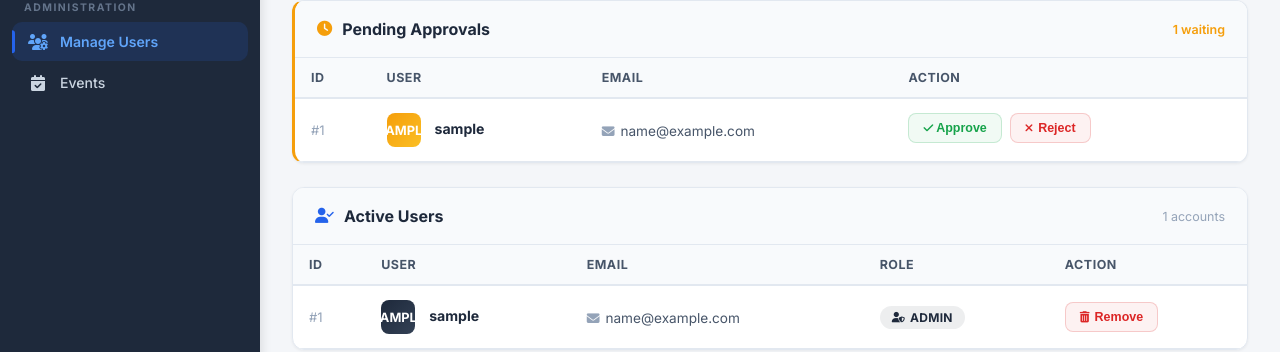
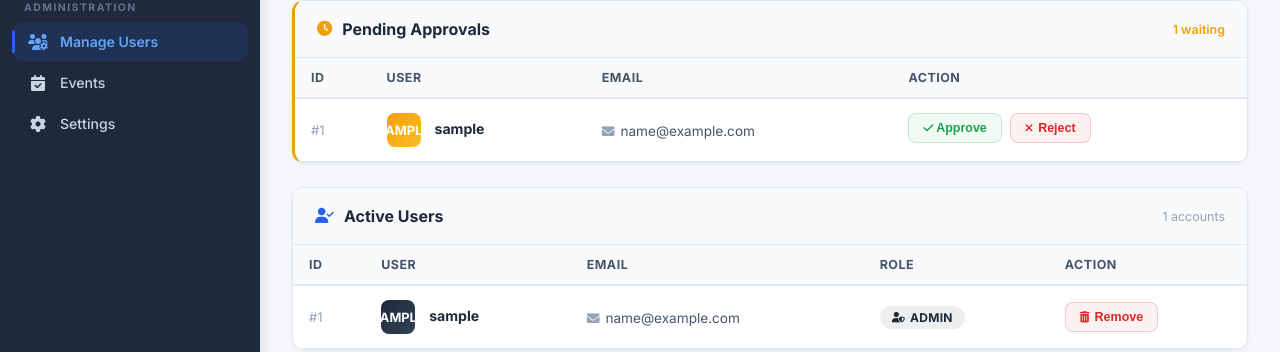
Before and after one commit to Nuubbb/Minor-Project, a Python web app: template templates/users.html in a window 1280 px wide. Shown: the part 284-636 px from the top of the page. Run offline with Jinja, Linux system fonts and the light colour scheme; the template is opened without the code that fills it: most values are stand-ins (such as "Sample title", 1, 10 or a date in 2020).

Commit message:
Add settings link to admin sidebar across all pages

```diff
--- a/templates/alerts.html
+++ b/templates/alerts.html
@@ -7,6 +7,9 @@
     <title>Alerts History — Surveillance System</title>
     <link href="https://fonts.googleapis.com/css2?family=Inter:wght@300;400;500;600;700;800&display=swap" rel="stylesheet">
     <link href="https://cdnjs.cloudflare.com/ajax/libs/font-awesome/6.4.0/css/all.min.css" rel="stylesheet">
+    <a href="{{ url_for('settings_page') }}" class="nav-item">
+        <i class="fas fa-gear"></i><span>Settings</span>
+    </a>
     <style>
         *,
         *::before,
--- a/templates/dashboard.html
+++ b/templates/dashboard.html
@@ -931,6 +931,11 @@
                 <a href="{{ url_for('events') }}" class="nav-item">
                     <i class="fas fa-calendar-check"></i><span>Events</span>
                 </a>
+                <a href="{{ url_for('settings_page') }}" class="nav-item">
+                    <i class="fas fa-gear"></i><span>Settings</span>
+                </a>
+
+
                 {% endif %}
             </nav>
             <div class="sidebar-footer">
--- a/templates/events.html
+++ b/templates/events.html
@@ -807,6 +807,9 @@
                 <a href="{{ url_for('events') }}" class="nav-item active">
                     <i class="fas fa-calendar-check"></i><span>Events</span>
                 </a>
+                <a href="{{ url_for('settings_page') }}" class="nav-item">
+                    <i class="fas fa-gear"></i><span>Settings</span>
+                </a>
                 {% endif %}
             </nav>
             <div class="sidebar-footer">
--- a/templates/users.html
+++ b/templates/users.html
@@ -710,6 +710,9 @@
                 <a href="{{ url_for('events') }}" class="nav-item">
                     <i class="fas fa-calendar-check"></i><span>Events</span>
                 </a>
+                <a href="{{ url_for('settings_page') }}" class="nav-item">
+                    <i class="fas fa-gear"></i><span>Settings</span>
+                </a>
                 {% endif %}
             </nav>
             <div class="sidebar-footer">
@@ -802,10 +805,8 @@
                                     </td>
                                     <td>
                                         {% if pu['email'] %}
-                                        <span class="email-text"><i class="fas fa-envelope" style="color:var(--text-muted); margin-right:6px; font-size:0.8rem;"></i>{{ pu['email'] }}</span>
-                                        {% else %}
-                                        <span class="email-none">No email provided</span>
-                                        {% endif %}
+                                        <span class="email-text"><i class="fas fa-envelope" style="color:var(--text-muted); margin-right:6px; font-size:0.8rem;"></i>{{ pu['email'] }}</span> {% else %}
+                                        <span class="email-none">No email provided</span> {% endif %}
                                     </td>
                                     <td style="display:flex; gap:8px;">
                                         <form action="{{ url_for('approve_user', user_id=pu['id']) }}" method="POST" style="margin:0;">
```
